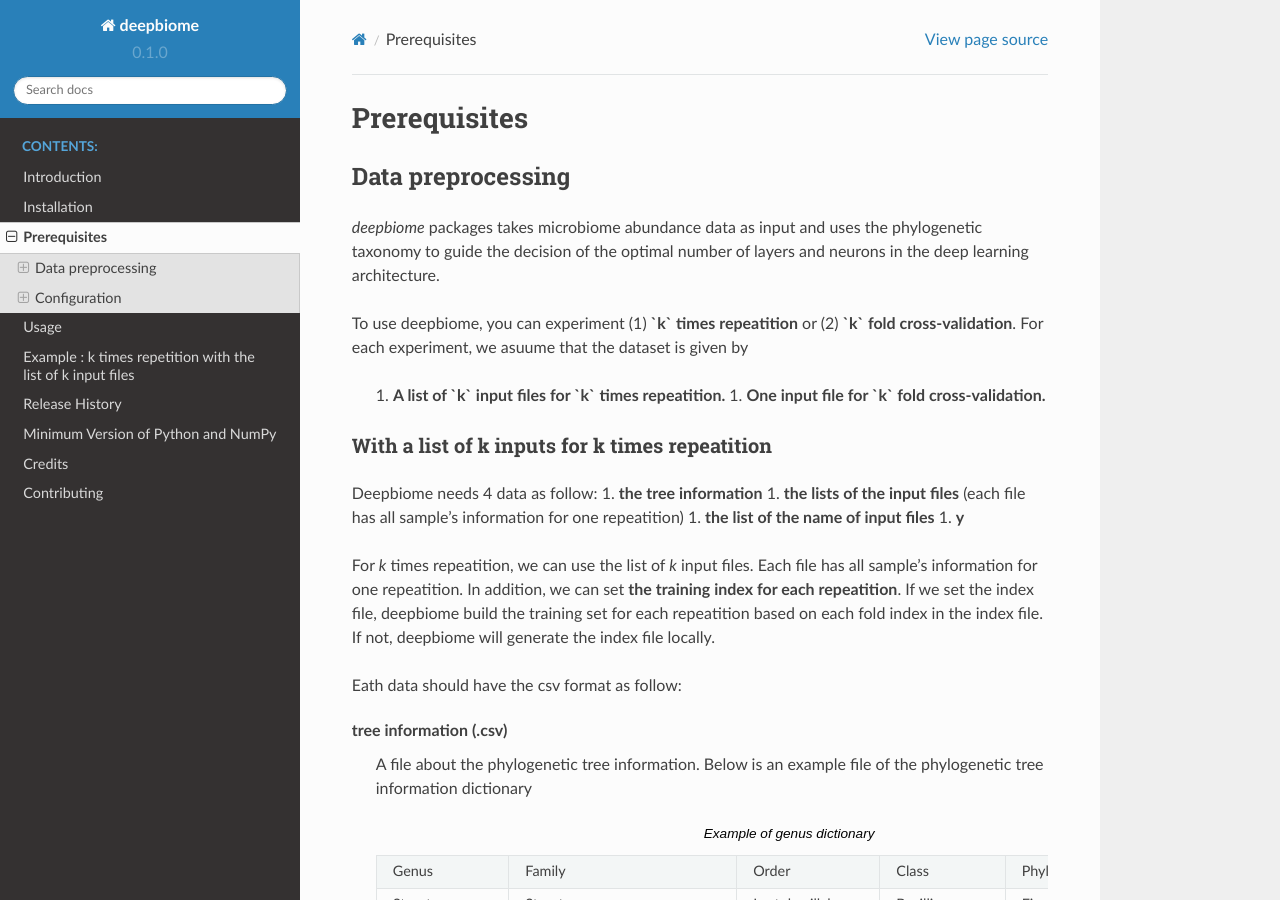
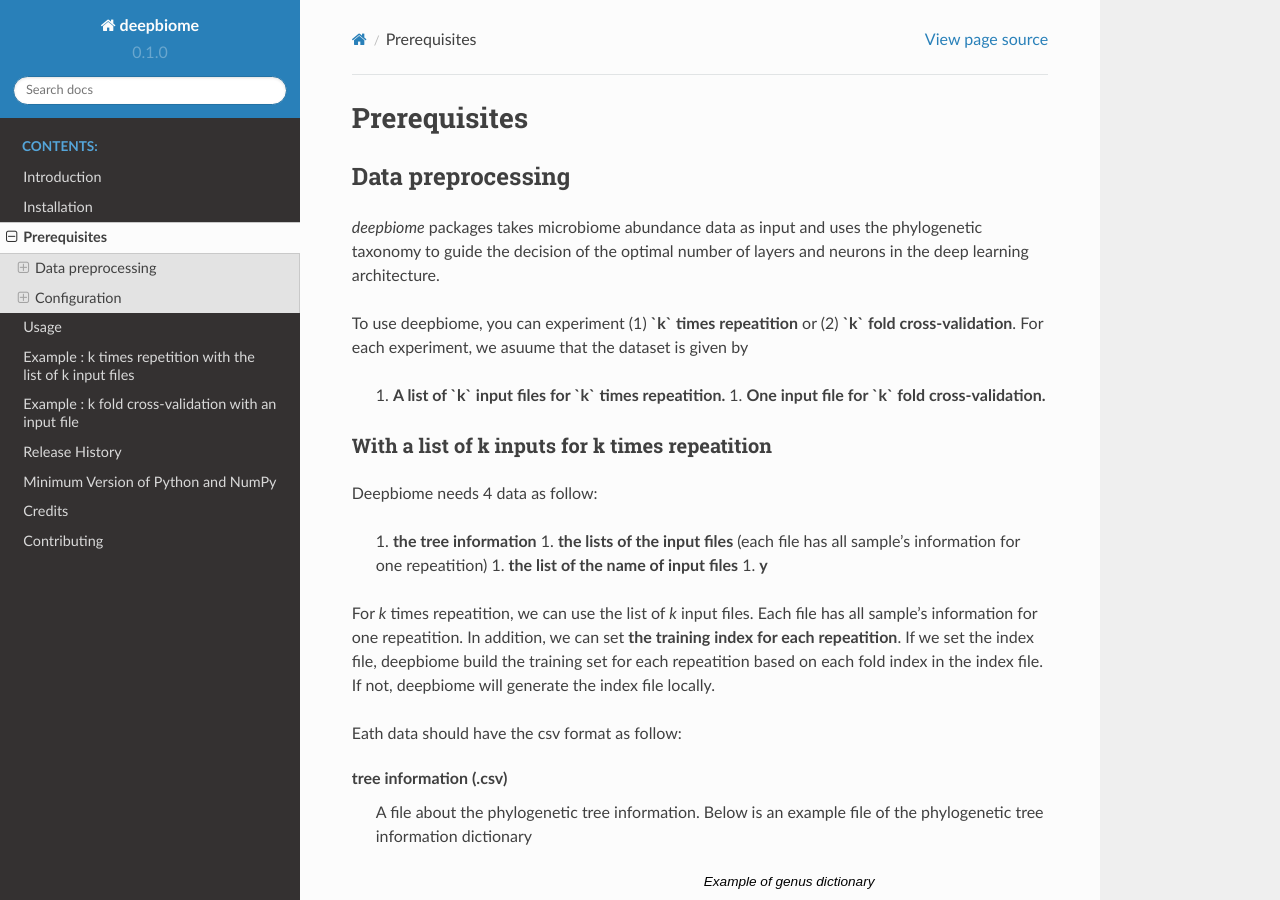
Before and after one commit to Young-won/deepbiome, a Sphinx documentation site: the page built from docs/source/prerequisites.rst, in a window 1280 px wide and 900 px high. Built offline with Sphinx 7.4.7 and the Read the Docs theme 2.0.0, drawn with Linux system fonts in a browser that asks for light colours; some of the changed text lies outside the part shown.

Commit message:
add example with one input file

```diff
--- a/docs/source/index.rst
+++ b/docs/source/index.rst
@@ -15,6 +15,7 @@
    prerequisites
    usage
    example_with_the_list_of_inputs
+   example_with_one_input_file
    release-history
    min_versions
    authors
```
Also changed, not shown: docs/source/prerequisites.rst (+10 -7 lines).
